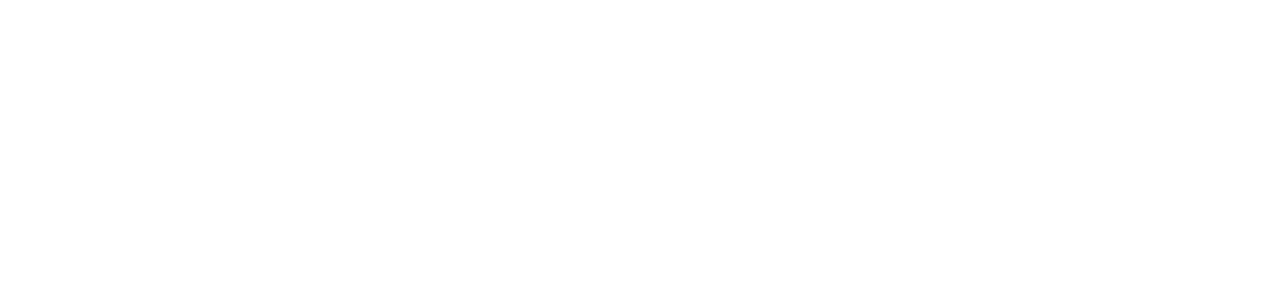
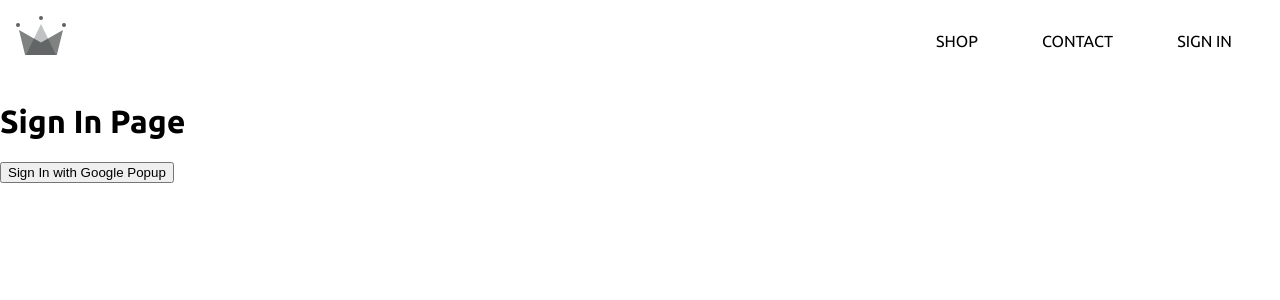
Before and after one commit to Thebassplayer/nxt_clothing, a React (Create React App) app: page /sign_in in a window 1280 px wide. Before the commit this address had no page. Shown: the top 300 px of the page. Built offline with nearby package versions, Linux system fonts and the light colour scheme.

Commit message:
Firebase authentication set

```diff
--- a/package.json
+++ b/package.json
@@ -6,6 +6,7 @@
     "@testing-library/jest-dom": "^5.16.5",
     "@testing-library/react": "^13.4.0",
     "@testing-library/user-event": "^13.5.0",
+    "firebase": "^9.14.0",
     "react": "^18.2.0",
     "react-dom": "^18.2.0",
     "react-router-dom": "^6.4.3",
--- a/src/App.js
+++ b/src/App.js
@@ -1,7 +1,8 @@
-import { Routes, Route, Outlet } from "react-router-dom";
+import { Routes, Route } from "react-router-dom";
 
 import Navigation from "./routes/navigation/navigation.component";
 import Home from "./routes/home/home.component";
+import SignIn from "./routes/sign-in/sign-in.component";
 
 const Shop = () => {
   return <h1>I am the shop page</h1>;
@@ -13,6 +14,7 @@
       <Route path="/" element={<Navigation />}>
         <Route index element={<Home />} />
         <Route path="shop" element={<Shop />} />
+        <Route path="sign_in" element={<SignIn />} />
       </Route>
     </Routes>
   );
--- /dev/null
+++ b/src/components/nav-link/nav-link.component.jsx
@@ -0,0 +1,14 @@
+import { Link } from "react-router-dom";
+import { Fragment } from "react";
+
+const NavLink = ({data}) => {
+  const {name, path, className} = data;
+  return(
+<Fragment>
+  <Link className={className} to={path}>{name}</Link>
+</Fragment>
+
+  )
+}
+
+export default NavLink;
--- a/src/routes/navigation/navigation.component.jsx
+++ b/src/routes/navigation/navigation.component.jsx
@@ -2,9 +2,33 @@
 import { Outlet, Link } from "react-router-dom";
 import {ReactComponent as NxtLogo} from "../../assets/crown.svg"
 
+import NavLink from "../../components/nav-link/nav-link.component";
+
 import "./navigation.styles.scss"
 
 const Navigation = () => {
+
+  const navButtons = [
+    {
+      id: 1,
+      name: "shop",
+      path:"/shop",
+      className:"nav-link"
+    },
+    {
+      id: 2,
+      name: "contact",
+      path:"/contact",
+      className:"nav-link"
+    },
+    {
+      id: 3,
+      name: "sign in",
+      path:"/sign_in",
+      className:"nav-link"
+    },
+  ]
+
   return (
     <Fragment>
       <div className="navigation">
@@ -12,15 +36,11 @@
           <NxtLogo className="logo"/>
         </Link>
         <div className="nav-links-container">
-          <Link className="nav-link" to="/shop">
-            SHOP
-          </Link>
-          <Link className="nav-link" to="/shop">
-            SHOP
-          </Link>
-          <Link className="nav-link" to="/shop">
-            SHOP
-          </Link>
+          {navButtons.map(button => {
+            console.log("navButtons mapped")
+            return (
+            <NavLink key={button.id} data={button}/>
+            )})}
         </div>
       </div>
       <Outlet />
--- a/src/routes/navigation/navigation.styles.scss
+++ b/src/routes/navigation/navigation.styles.scss
@@ -21,6 +21,7 @@
 
     .nav-link {
       padding: 1em 2em;
+      text-transform: uppercase;
       cursor: pointer;
     }
 
--- /dev/null
+++ b/src/routes/sign-in/sign-in.component.jsx
@@ -0,0 +1,20 @@
+import { signInWithGooglePopup, createUserDocumentFromAuth } from "../../utils/firebase/firebase.utils"
+
+const SignIn = () => {
+
+  const logGoogleUser = async () => {
+    const {user} = await signInWithGooglePopup();
+    createUserDocumentFromAuth(user)
+  }
+
+  return (
+    <div>
+      <h1>Sign In Page</h1>
+      <button onClick={logGoogleUser}>
+        Sign In with Google Popup
+      </button>
+    </div>
+  )
+}
+
+export default SignIn;
--- /dev/null
+++ b/src/utils/firebase/firebase.utils.js
@@ -0,0 +1,42 @@
+import { initializeApp } from "firebase/app";
+import {
+  getAuth,
+  signInWithRedirect,
+  signInWithPopup,
+  GoogleAuthProvider,
+} from "firebase/auth";
+import { getFirestore, doc, getDoc, setDoc } from "firebase/firestore";
+
+const firebaseConfig = {
+  apiKey: "AIzaSyC94srwWORUy3Nnlg5cmB2AEMkNvGCqa6E",
+  authDomain: "nxt-clothing-db.firebaseapp.com",
+  projectId: "nxt-clothing-db",
+  storageBucket: "nxt-clothing-db.appspot.com",
+  messagingSenderId: "1026841144741",
+  appId: "1:1026841144741:web:d0c39386fc9b4b6e818c4c",
+};
+
+// Initialize Firebase
+const firebaseApp = initializeApp(firebaseConfig);
+
+const provider = new GoogleAuthProvider();
+
+provider.setCustomParameters({
+  prompt: "select_account",
+});
+
+export const auth = getAuth();
+export const signInWithGooglePopup = () => signInWithPopup(auth, provider);
+
+//  Database
+
+export const db = getFirestore();
+
+export const createUserDocumentFromAuth = async userAuth => {
+  const userDocRef = doc(db, "users", userAuth.uid);
+
+  console.log(userDocRef);
+
+  const userSnapshot = await getDoc(userDocRef);
+  console.log("userSnapshot: ", userSnapshot);
+};
```
Also changed, not shown: src/components/nav-link/nav-link.styles.scss (added), 1 other file (tests, documents, lock files or other folders).
